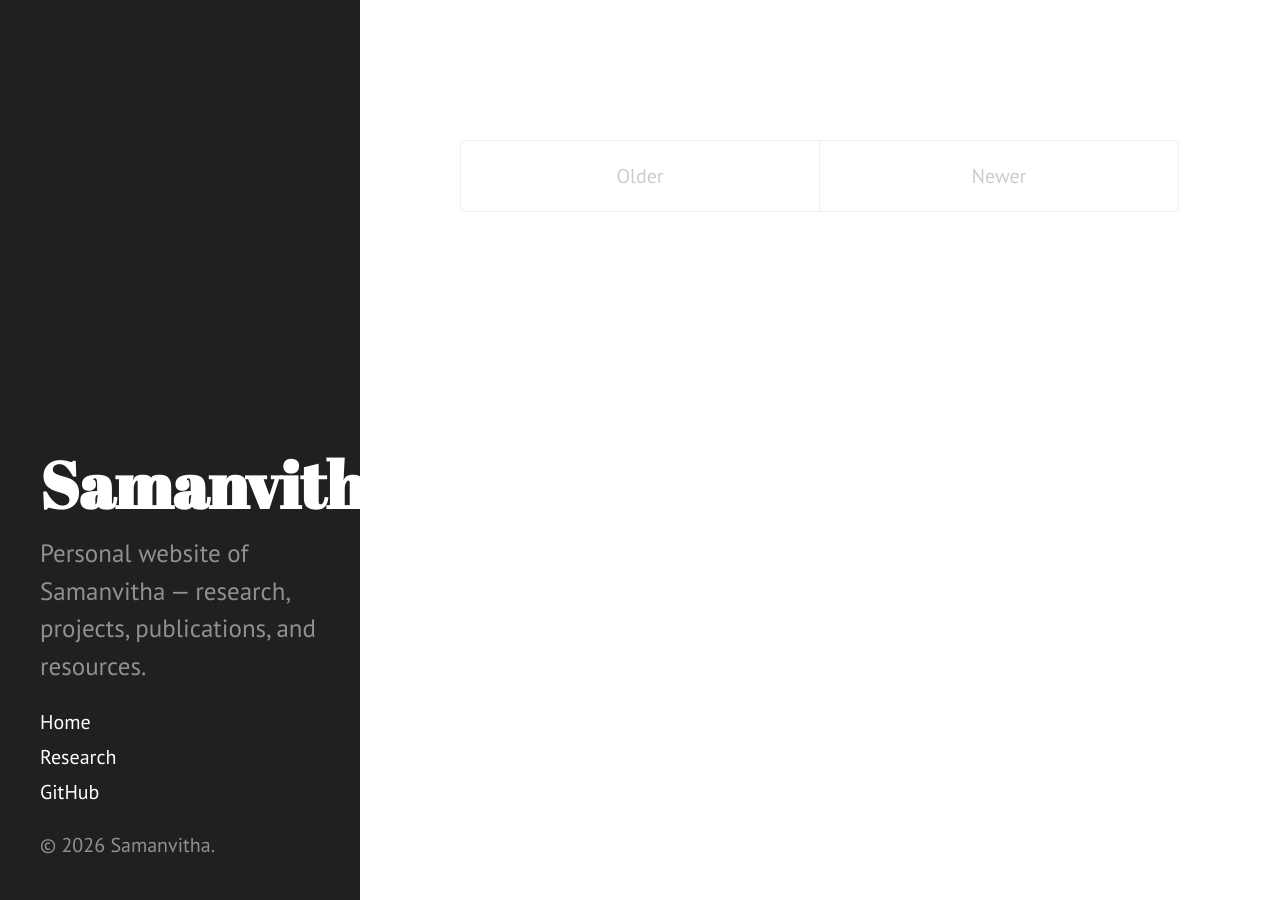
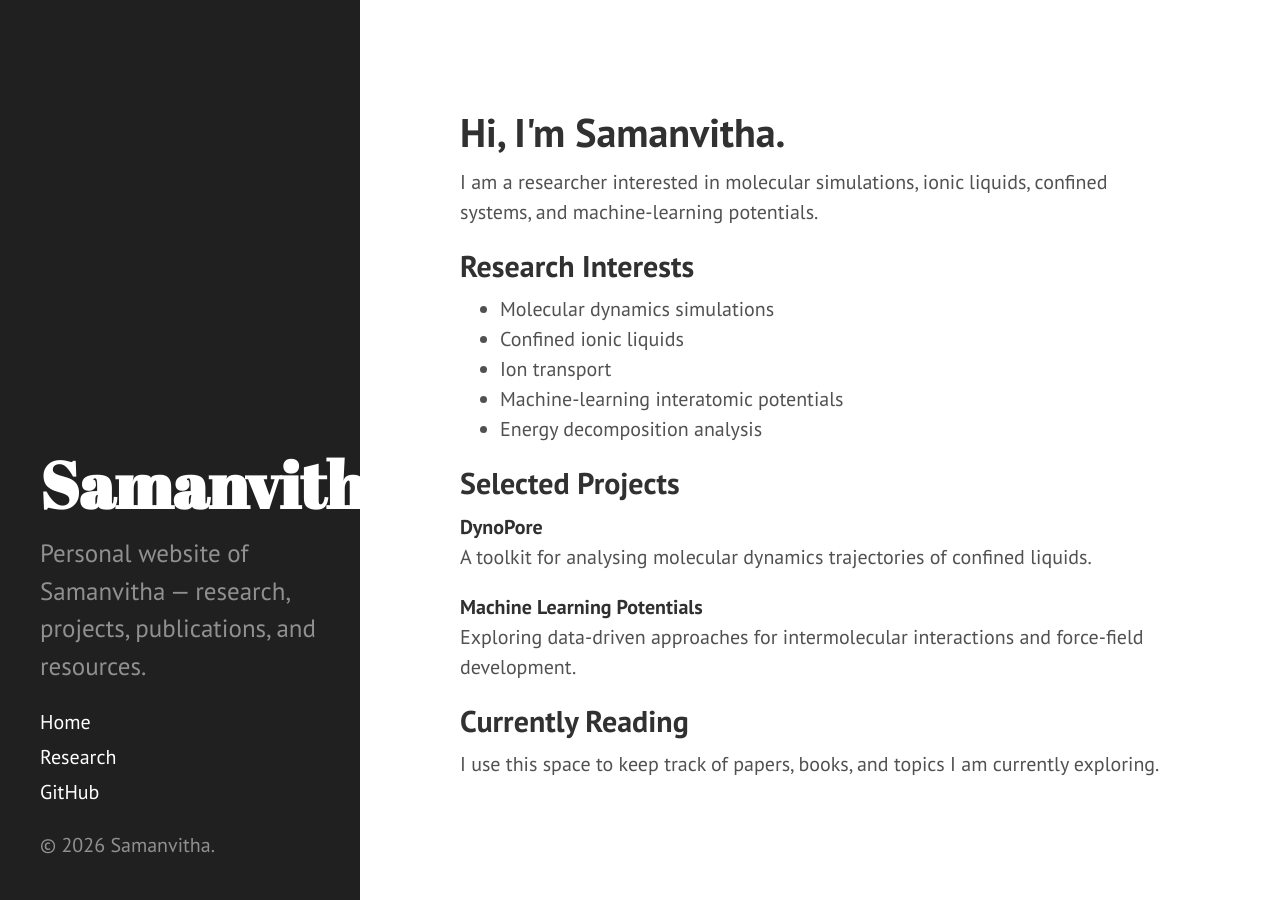
Before and after one commit to Samanvithavs/samanvithavs.github.io, a Jekyll site: the page built from index.html, in a window 1280 px wide. Built offline with Jekyll 4.4.1, drawn with Linux system fonts in a browser that asks for light colours; the list of posts is cut into pages by our own code.

Commit message:
initial edits on index page

```diff
--- a/index.html
+++ b/index.html
@@ -3,35 +3,37 @@ layout: default
 title: Home
 ---
 
-<div class="posts">
-  {% for post in paginator.posts %}
-  <div class="post">
-    <h1 class="post-title">
-      <a href="{{ post.url }}">
-        {{ post.title }}
-      </a>
-    </h1>
+<h1>Hi, I'm Samanvitha.</h1>
 
-    <span class="post-date">{{ post.date | date_to_string }}</span>
+<p>
+  I am a researcher interested in molecular simulations,
+  ionic liquids, confined systems, and machine-learning potentials.
+</p>
 
-    {{ post.content }}
-  </div>
-  {% endfor %}
-</div>
+<h2>Research Interests</h2>
 
-<div class="pagination">
-  {% if paginator.next_page %}
-    <a class="pagination-item older" href="{{ site.baseurl }}page{{paginator.next_page}}">Older</a>
-  {% else %}
-    <span class="pagination-item older">Older</span>
-  {% endif %}
-  {% if paginator.previous_page %}
-    {% if paginator.page == 2 %}
-      <a class="pagination-item newer" href="{{ site.baseurl }}">Newer</a>
-    {% else %}
-      <a class="pagination-item newer" href="{{ site.baseurl }}page{{paginator.previous_page}}">Newer</a>
-    {% endif %}
-  {% else %}
-    <span class="pagination-item newer">Newer</span>
-  {% endif %}
-</div>
+<ul>
+  <li>Molecular dynamics simulations</li>
+  <li>Confined ionic liquids</li>
+  <li>Ion transport</li>
+  <li>Machine-learning interatomic potentials</li>
+  <li>Energy decomposition analysis</li>
+</ul>
+
+<h2>Selected Projects</h2>
+
+<p>
+  <strong>DynoPore</strong><br>
+  A toolkit for analysing molecular dynamics trajectories of confined liquids.
+</p>
+
+<p>
+  <strong>Machine Learning Potentials</strong><br>
+  Exploring data-driven approaches for intermolecular interactions and force-field development.
+</p>
+
+<h2>Currently Reading</h2>
+
+<p>
+  I use this space to keep track of papers, books, and topics I am currently exploring.
+</p>
```
